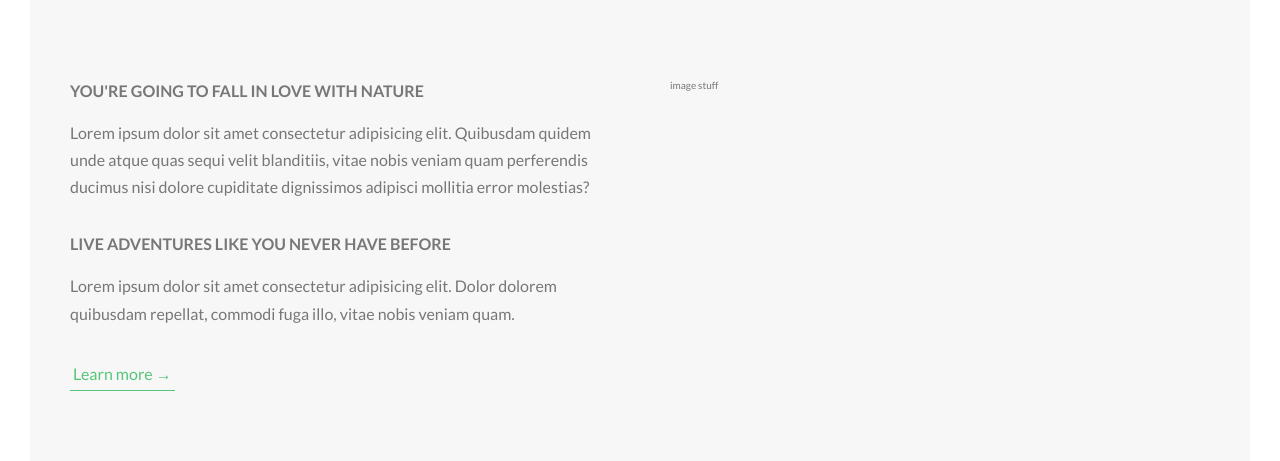
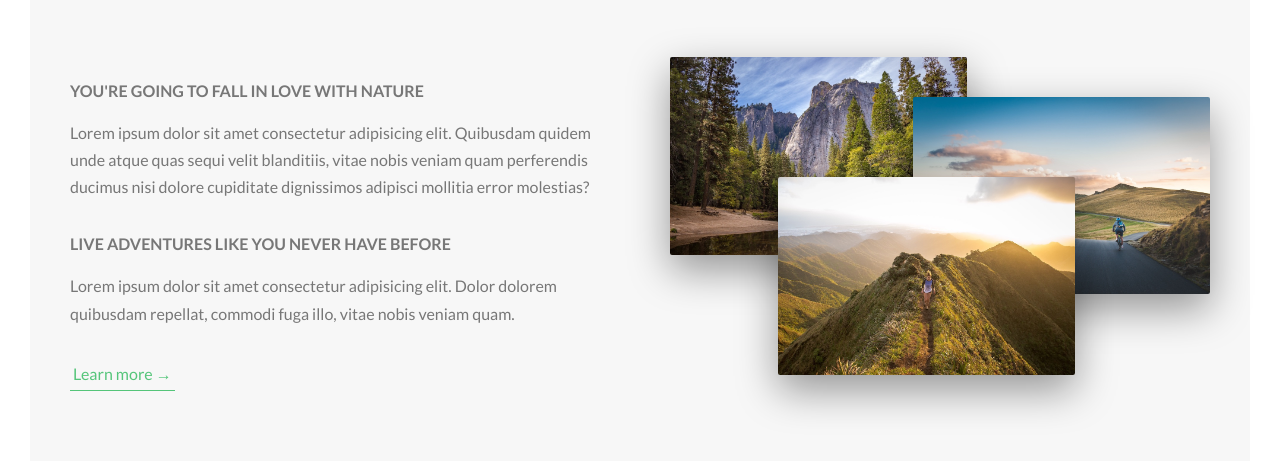
Before and after one commit to skemp42/AdvancedCssCourse, a website: page Natours/starter/index.html in a window 1280 px wide. Shown: the part 943-1404 px from the top of the page. Drawn offline with Linux system fonts and the light colour scheme.

Commit message:
Building the about section - part 3

```diff
--- a/Natours/starter/index.html
+++ b/Natours/starter/index.html
@@ -52,7 +52,11 @@
             <a href="#" class="btn-text">Learn more &rarr;</a>
           </div>
           <div class="col-1-of-2">
-            image stuff
+            <div class="composition">
+              <img src="img/nat-1-large.jpg" alt="Photo 1" class="composition__photo composition__photo--p1">
+              <img src="img/nat-2-large.jpg" alt="Photo 2" class="composition__photo composition__photo--p2">
+              <img src="img/nat-3-large.jpg" alt="Photo 3" class="composition__photo composition__photo--p3">
+            </div>
           </div>
         </div>
       </section>
--- /dev/null
+++ b/Natours/starter/sass/components/_composition.scss
@@ -0,0 +1,39 @@
+.composition {
+    position: relative;
+
+    &__photo {
+        width: 55%;
+        box-shadow: 0 1.5rem 4rem rgba($color-black, .4);
+        border-radius: 2px;
+        position: absolute;
+        z-index: 10;
+        transition: all .2s;
+        outline-offset: 2rem;
+
+        &--p1 {
+            left: 0;
+            top: -2rem;
+        }
+
+        &--p2 {
+            right: 0;
+            top: 2rem;
+        }
+
+        &--p3 {
+            left: 20%;
+            top: 10rem;
+        }
+
+        &:hover {
+            outline: 1.5rem solid $color-primary;
+            transform: scale(1.05) translateY(-.5rem);
+            box-shadow: 0 2.5rem 4rem rgba($color-black, .5);
+            z-index: 20;
+        }
+    }
+
+    &:hover &__photo:not(:hover){
+        transform: scale(.95);
+    }
+}
--- a/Natours/starter/sass/main.scss
+++ b/Natours/starter/sass/main.scss
@@ -14,6 +14,7 @@
 
 // Components
 @import "components/button";
+@import "components/composition";
 // Components
 
 // layout
```
Also changed, not shown: Natours/starter/css/style.css.
